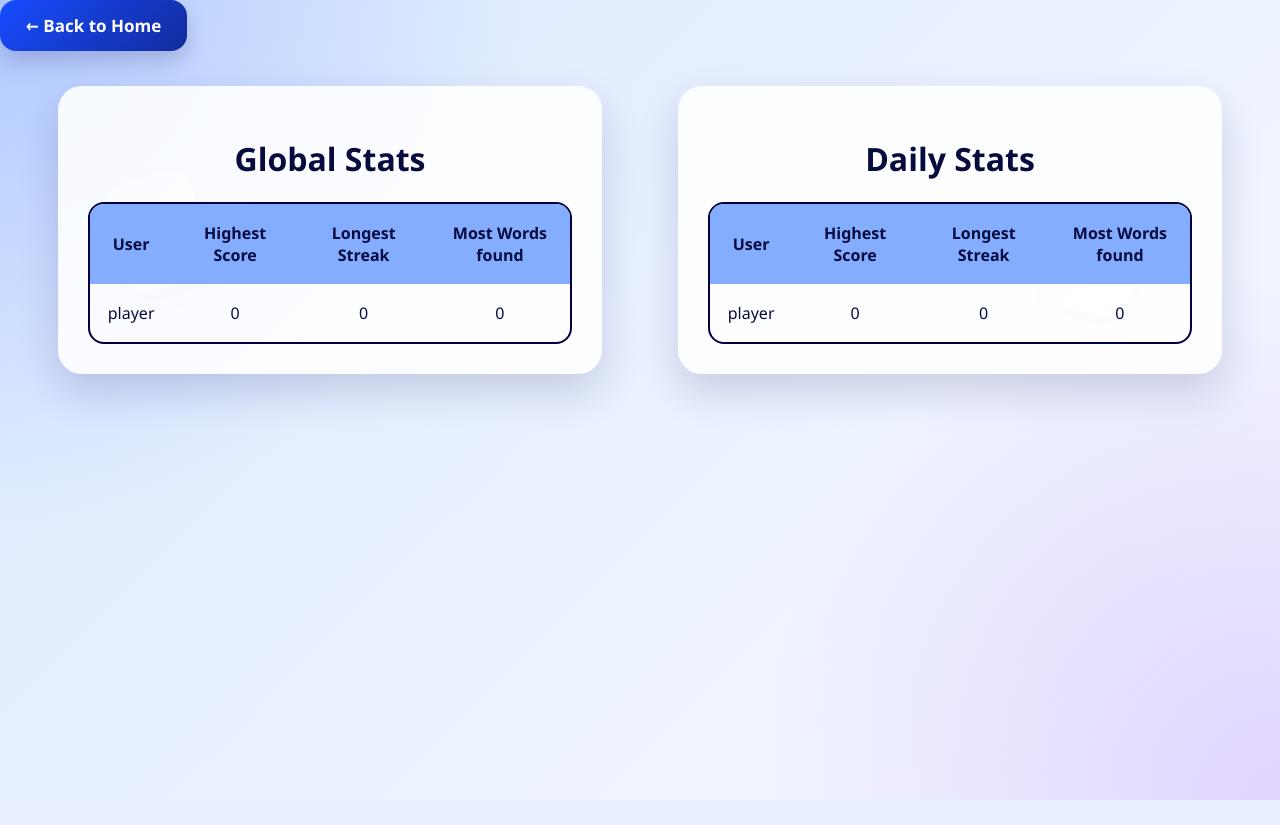
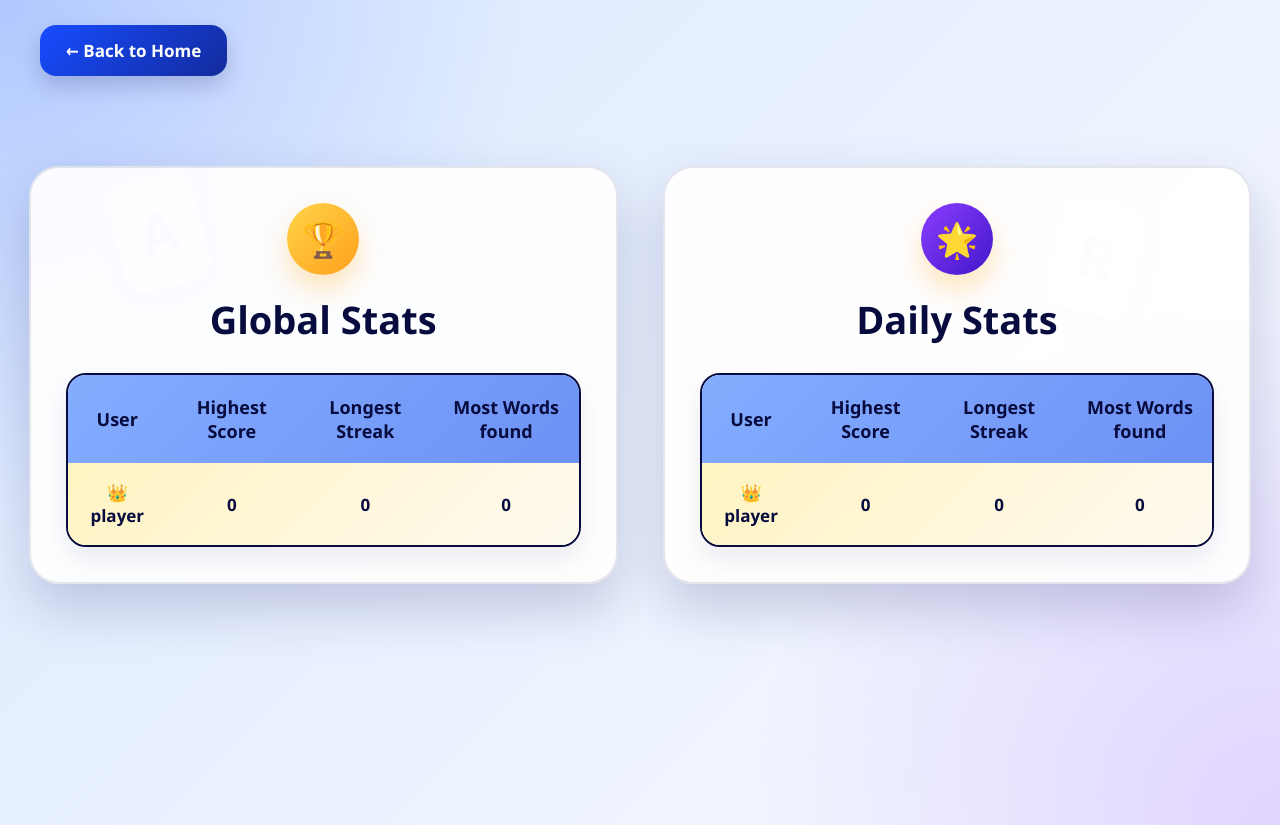
Before and after one commit to NCRD01/hunt-words, a Flask app: page /leaderboard in a window 1280 px wide. Before the commit the page ends 800 px from the top, so only its background shows below. Run offline with Flask 3, Linux system fonts and the light colour scheme; a user stored in the database is signed in; data comes from the database, SQL or seed files in the repository; parts of the project's set-up code (start-up, migrations or seed data) failed here and were passed over.

Commit message:
Leaderboard Styling and Back Button Adjustments

```diff
--- a/static/style.css
+++ b/static/style.css
@@ -431,33 +431,63 @@ body::after {
 }
 
 /* Leaderboard */
-.big-container {
-    display: flex;
-    flex-direction: row;
-    justify-content: space-around;
-    gap: 30px;
-    margin: 35px;
-    flex-wrap: wrap;
+.big-container{
+    display:flex;
+    justify-content:center;
+    gap:45px;
+    flex-wrap:wrap;
+
+    margin:90px auto 40px;
 }
 
 .leader-container {
-    width: 45%;
-    min-width: 360px;
-    padding: 30px;
-    background: rgba(255, 255, 255, 0.88);
-    border-radius: 24px;
-    box-shadow: 0 18px 40px rgba(0, 0, 80, 0.15);
+    width: 46%;
+    min-width: 420px;
+    padding: 35px;
+    background: rgba(255, 255, 255, 0.92);
+    border-radius: 30px;
+    box-shadow: 0 24px 55px rgba(0, 0, 80, 0.18);
+    border: 2px solid rgba(5, 12, 70, 0.1);
+    position: relative;
+    overflow: hidden;
+}
+
+.leader-container::before {
+    content: "🏆";
+    width: 72px;
+    height: 72px;
+    border-radius: 50%;
+    background: linear-gradient(135deg, #ffd54a, #ff9f1c);
+    color: #071344;
+    font-size: 34px;
+    display: flex;
+    justify-content: center;
+    align-items: center;
+    margin: 0 auto 18px;
+    box-shadow: 0 14px 30px rgba(255, 153, 0, 0.28);
+}
+
+.leader-container:nth-child(2)::before {
+    content: "🌟";
+    background: linear-gradient(135deg, #8b3dff, #4217c9);
+    color: white;
 }
 
 .leader-container h1 {
     text-align: center;
     color: #070b3d;
+    font-size: 38px;
+    font-weight: 900;
+    margin-top: 0;
+    margin-bottom: 28px;
 }
 
 .leader-table {
-    border: 2px solid rgb(0, 0, 58);
-    border-radius: 16px;
+    border: 2px solid #070b3d;
+    border-radius: 20px;
     overflow: hidden;
+    background: white;
+    box-shadow: 0 12px 26px rgba(0, 0, 80, 0.08);
 }
 
 .leader-table table {
@@ -466,17 +496,57 @@ body::after {
 }
 
 .leader-table thead {
-    background-color: #84adff;
+    background: linear-gradient(135deg, #84adff, #6d91f5);
 }
 
-.leader-table th,
+.leader-table th {
+    padding: 20px 16px;
+    text-align: center;
+    color: #070b3d;
+    font-size: 18px;
+    font-weight: 900;
+}
+
 .leader-table td {
-    padding: 18px;
+    padding: 18px 16px;
     text-align: center;
+    color: #070b3d;
+    font-size: 17px;
+    font-weight: 700;
+}
+
+.leader-table tbody tr {
+    transition: 0.2s ease;
 }
 
 .leader-table tbody tr:nth-child(even) {
     background-color: #eef4ff;
+}
+
+.leader-table tbody tr:hover {
+    background: #dce7ff;
+    transform: scale(1.01);
+}
+
+/* First row winner highlight */
+.leader-table tbody tr:first-child {
+    background: linear-gradient(135deg, #fff4c2, #fffaf0);
+}
+
+.leader-table tbody tr:first-child td:first-child::before {
+    content: "👑 ";
+}
+
+/* Leaderboard only */
+.leaderboard-nav{
+    width:100%;
+    max-width:1700px;
+    margin:25px auto 10px auto;
+    padding:0 40px;
+}
+
+.leaderboard-nav .back-button{
+    position:static;
 }
 
 /* Game */
--- a/templates/leaderboard.html
+++ b/templates/leaderboard.html
@@ -7,9 +7,11 @@
     </head>
 
     <body>
-        <a href="{{ url_for('home') }}" class="back-button">
-    ← Back to Home
-</a>
+        <div class="leaderboard-nav">
+    <a href="{{ url_for('home') }}" class="back-button">
+        ← Back to Home
+    </a>
+</div>
 <div class="big-container">
         <div class="leader-container">
             <h1>Global Stats</h1>
```
